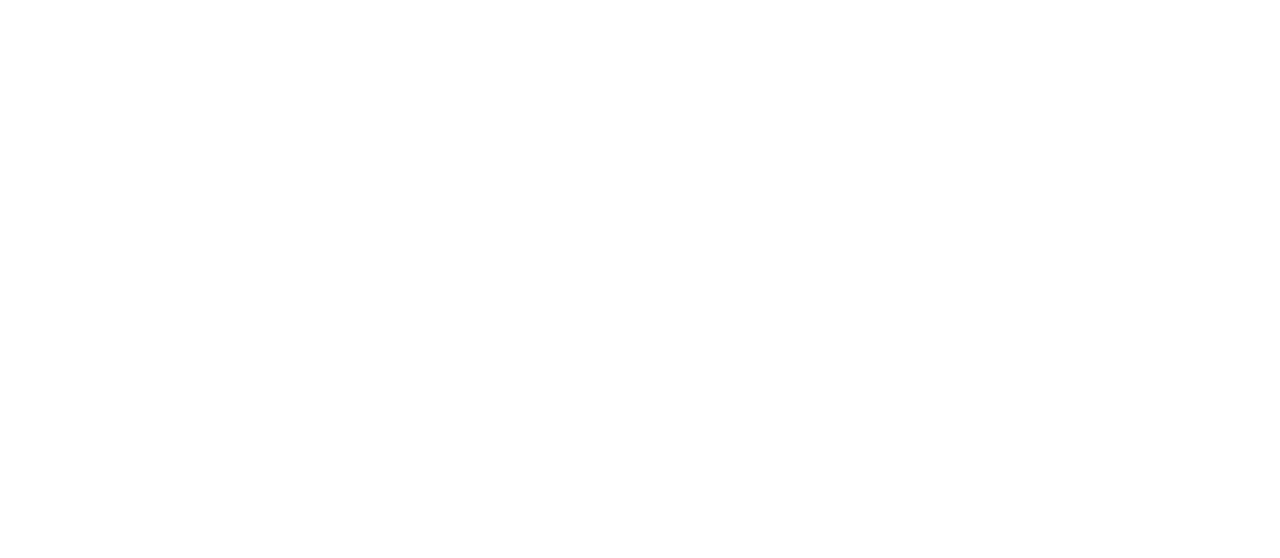
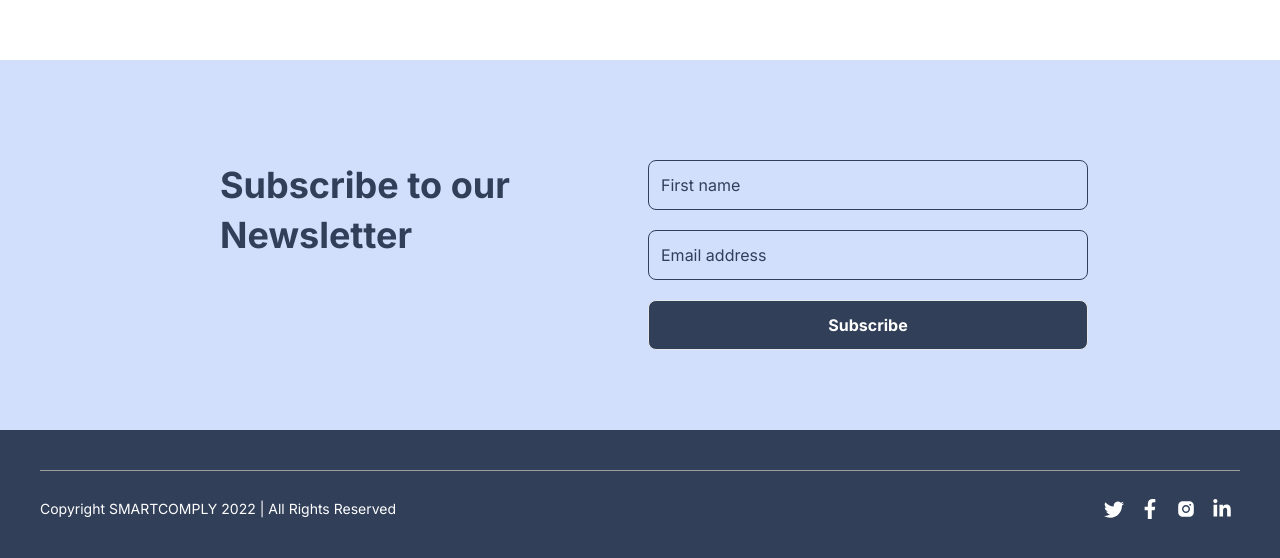
Before and after one commit to iwa-temmy/smartcomply-web, a Next.js app: page /blog in a window 1280 px wide. Before the commit this address had no page. Shown: the part 880-1438 px from the top of the page. Before the commit the page ends 800 px from the top, so only its background shows below. Built offline with nearby package versions, Linux system fonts and the light colour scheme.

Commit message:
designed the layout for the blog views

```diff
--- /dev/null
+++ b/components/Spinner.js
@@ -0,0 +1,31 @@
+import React from "react";
+
+const Spinner = props => {
+  const { size } = props;
+  return (
+    <svg
+      className="animate-spin duration-500"
+      xmlns="http://www.w3.org/2000/svg"
+      fill="none"
+      viewBox="0 0 24 24"
+      height={`${4 * parseInt(size)}px`}
+      width={`${4 * parseInt(size)}px`}
+    >
+      <circle
+        className="opacity-25"
+        cx="12"
+        cy="12"
+        r="10"
+        stroke="currentColor"
+        strokeWidth="4"
+      ></circle>
+      <path
+        className="opacity-75"
+        fill="currentColor"
+        d="M4 12a8 8 0 018-8V0C5.373 0 0 5.373 0 12h4zm2 5.291A7.962 7.962 0 014 12H0c0 3.042 1.135 5.824 3 7.938l3-2.647z"
+      ></path>
+    </svg>
+  );
+};
+
+export default Spinner;
--- /dev/null
+++ b/components/blog/BlogFooter.js
@@ -0,0 +1,92 @@
+import React, { useState } from "react";
+import Spinner from "../Spinner";
+
+import { AiFillInstagram } from "react-icons/ai";
+import { BsTwitter } from "react-icons/bs";
+import { FaFacebookF, FaLinkedinIn } from "react-icons/fa";
+
+import styles from "styles/BlogLayout.module.css";
+
+const BlogFooter = () => {
+  const [loading, setLoading] = useState();
+  const handleSubmit = e => {
+    e.preventDefault();
+    setLoading(true);
+    setTimeout(() => setLoading(false), 2000);
+  };
+
+  // input classes
+  const inputClasses = "mt-5 border p-3 rounded-lg outline-none w-full";
+  return (
+    <footer>
+      <div
+        className={`flex sm:justify-center align-center py-10 px-5 sm:p-20 ${styles.blogNewsLetter}`}
+      >
+        <div className="content grid sm:justify-center sm:justify-items-center sm:jus grid-cols-1 gap-4 sm:grid-cols-2 sm:max-w-4xl w-full">
+          <h1
+            className={`text-4xl font-medium max-w-sm sm:font-semibold mt-5 ${styles.primaryText}`}
+          >
+            Subscribe to our Newsletter
+          </h1>
+          <form onSubmit={handleSubmit} className="grid w-full">
+            <input
+              type="text"
+              placeholder="First name"
+              name="name"
+              id="name"
+              className={`formField bg-transparent ${inputClasses}`}
+            />
+            <input
+              type="email"
+              placeholder="Email address"
+              name="email"
+              id="email"
+              className={`formField bg-transparent ${inputClasses}`}
+            />
+            <button
+              type="submit"
+              className={`text-white capitalize font-semibold flex justify-center items-center ${inputClasses}`}
+            >
+              {loading && <Spinner size={5} />}
+              <span className={`${loading ? "pl-2" : ""} transition-all`}>
+                subscribe
+              </span>
+            </button>
+          </form>
+        </div>
+      </div>
+      <div className={`grid p-10 pb-5 ${styles.copyright}`}>
+        <span className={styles.divider} />
+        <div className="content pt-5 md:py-5 flex justify-between items-center flex-col sm:flex-row">
+          <span className="text-white font-light text-sm">
+            Copyright SMARTCOMPLY 2022 | All Rights Reserved
+          </span>
+          <div className="socials flex justify-end items-center mt-5 sm:m-0 ">
+            <SocialLink href="#">
+              <BsTwitter />
+            </SocialLink>
+            <SocialLink href="#">
+              <FaFacebookF />
+            </SocialLink>
+            <SocialLink href="#">
+              <AiFillInstagram />
+            </SocialLink>
+            <SocialLink href="#">
+              <FaLinkedinIn />
+            </SocialLink>
+          </div>
+        </div>
+      </div>
+    </footer>
+  );
+};
+
+const SocialLink = ({ children }) => {
+  return (
+    <a href="#" className="m-2 text-white text-xl">
+      {children}
+    </a>
+  );
+};
+
+export default BlogFooter;
--- /dev/null
+++ b/components/blog/BlogHeadComponent.js
@@ -0,0 +1,22 @@
+import React from "react";
+import Head from "next/head";
+
+const BlogHead = props => {
+  const { title } = props;
+  return (
+    <Head>
+      <link rel="shortcut icon" href="/favicon.svg" />
+      <title>{title}</title>
+      <meta
+        name="description"
+        content="SmartComply your number one smart compliance platform"
+      />
+      <meta
+        name="keywords"
+        content="SmartComply, compliance, Soc2, Pcidss, Ndpr, Iso270001, Cybersecurity, Compliance platform in Nigeria, first compliance platform in Africa"
+      />
+    </Head>
+  );
+};
+
+export default BlogHead;
--- /dev/null
+++ b/components/blog/BlogHeader.js
@@ -0,0 +1,16 @@
+import Image from "next/image";
+import React from "react";
+
+import styles from "styles/BlogLayout.module.css";
+
+const BlogHeader = () => {
+  return (
+    <header
+      className={`py-10 px-20 flex justify-center md:justify-start ${styles.header}`}
+    >
+      <Image src="/logo.svg" alt="Website Logo" width={180} height={60} />
+    </header>
+  );
+};
+
+export default BlogHeader;
--- /dev/null
+++ b/components/blog/BlogLayout.js
@@ -0,0 +1,21 @@
+import React from "react";
+
+import BlogFooter from "./BlogFooter";
+import BlogHeadComponent from "./BlogHeadComponent";
+import BlogHeader from "./BlogHeader";
+
+import styles from "styles/BlogLayout.module.css";
+
+const BlogLayout = props => {
+  const { children, title } = props;
+  return (
+    <div className={styles.bloglayout}>
+      <BlogHeadComponent title={title} />
+      <BlogHeader />
+      {children}
+      <BlogFooter />
+    </div>
+  );
+};
+
+export default BlogLayout;
--- /dev/null
+++ b/jsconfig.json
@@ -0,0 +1,5 @@
+{
+  "compilerOptions": {
+    "baseUrl": "."
+  }
+}
--- /dev/null
+++ b/pages/blog.js
@@ -0,0 +1,12 @@
+import React from "react";
+import BlogLayout from "../components/blog/BlogLayout";
+
+const Blog = () => {
+  return (
+    <BlogLayout title="Blog - SmartComply">
+      <main className="px-10 py-10 md:px-20 h-screen"></main>
+    </BlogLayout>
+  );
+};
+
+export default Blog;
--- /dev/null
+++ b/styles/BlogLayout.module.css
@@ -0,0 +1,40 @@
+/* general styles to be moved to globals */
+.primaryText {
+  color: var(--primary-color);
+}
+.divider {
+  height: 0.5px;
+  width: 100%;
+  background-color: #9c9c9c;
+}
+/* end of general styles */
+
+/* footer */
+
+/* newsletter */
+.blogNewsLetter {
+  background-color: var(--secondary-color);
+}
+.blogNewsLetter h1 {
+  line-height: 50px;
+}
+.blogNewsLetter input {
+  border-color: var(--primary-color);
+}
+.blogNewsLetter input::placeholder {
+  color: var(--primary-color);
+}
+.blogNewsLetter button {
+  transition: background-color 0.5s;
+  background-color: var(--primary-color);
+}
+.blogNewsLetter button:hover {
+  background-color: var(--primary-color-dark);
+}
+/* newsletter end */
+
+/* copyright */
+.copyright {
+  background-color: var(--primary-color);
+}
+/* copyright end */
--- a/styles/globals.css
+++ b/styles/globals.css
@@ -1,15 +1,20 @@
-@import url('https://fonts.googleapis.com/css2?family=Inter:wght@400;700&display=swap');
+@import url("https://fonts.googleapis.com/css2?family=Inter:wght@400;700&display=swap");
 
 @tailwind base;
 @tailwind components;
 @tailwind utilities;
 
+:root {
+  --primary-color: #313f59;
+  --primary-color-dark: #162540;
+  --secondary-color: #d1defc;
+}
 
 html,
 body {
   padding: 0;
   margin: 0;
-  font-family: 'Inter', sans-serif;
+  font-family: "Inter", sans-serif;
   font-weight: 400;
   font-size: 1rem;
 }
```
Also changed, not shown: public/logo.svg (added).
